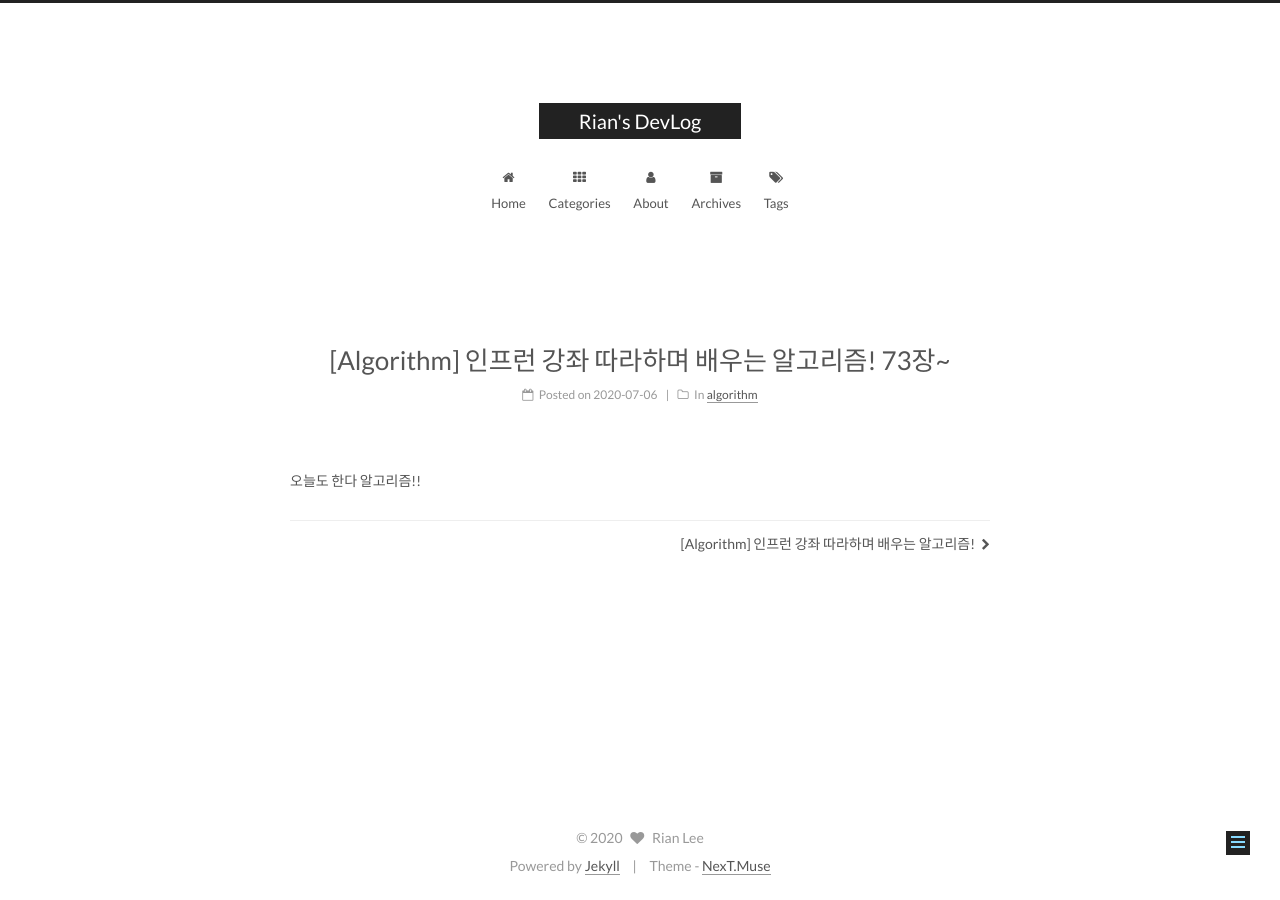
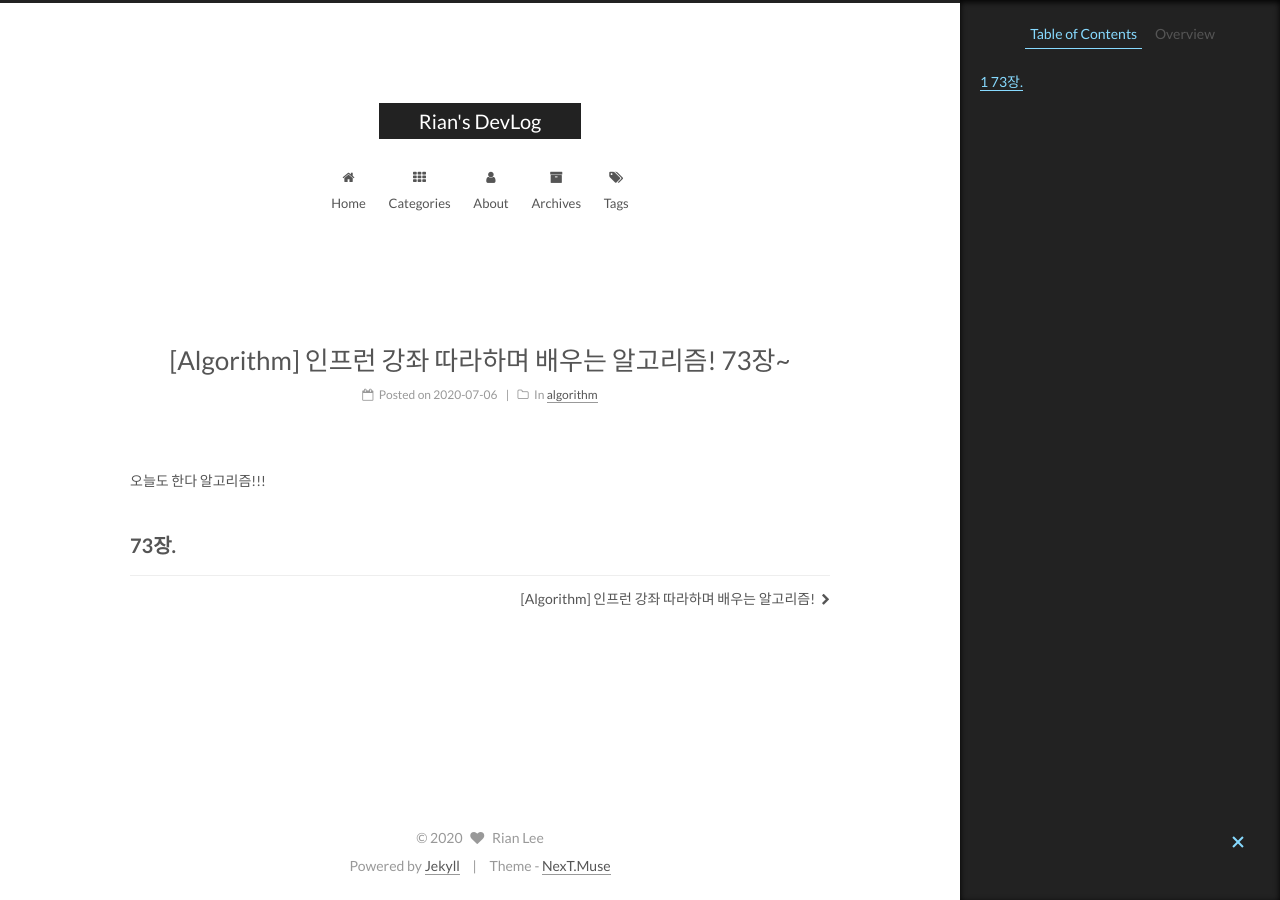
Before and after one commit to jiyeoon/jiyeoon.github.io, a Jekyll site: the page built from _posts/Algorithm/2020-07-06-algorithm-study-22.md, in a window 1280 px wide. Built offline with Jekyll 4.4.1, drawn with Linux system fonts in a browser that asks for light colours.

Commit message:
Update 2020-07-06-algorithm-study-22.md

```diff
--- a/_posts/Algorithm/2020-07-06-algorithm-study-22.md
+++ b/_posts/Algorithm/2020-07-06-algorithm-study-22.md
@@ -5,4 +5,6 @@
 date : 2020-07-06 21:00
 ---
 
-오늘도 한다 알고리즘!!
+오늘도 한다 알고리즘!!!
+
+## 73장.
```
